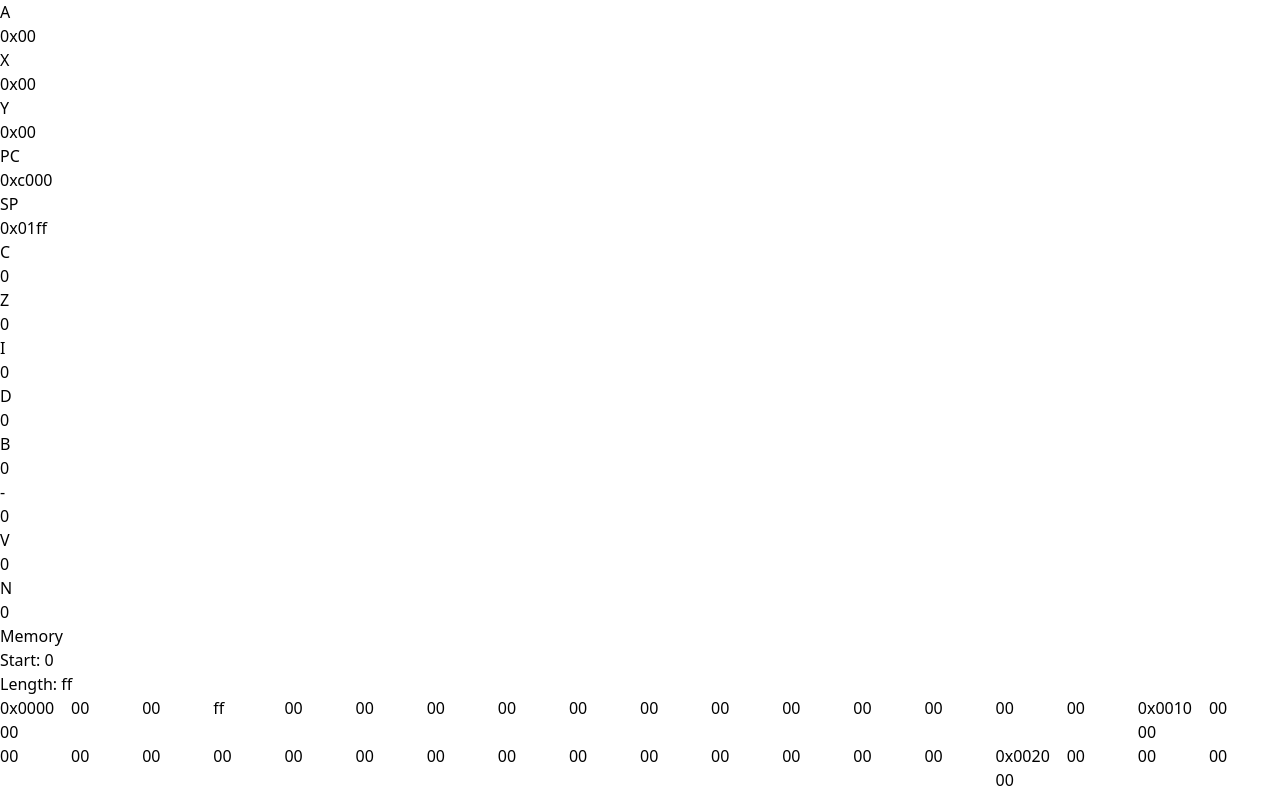
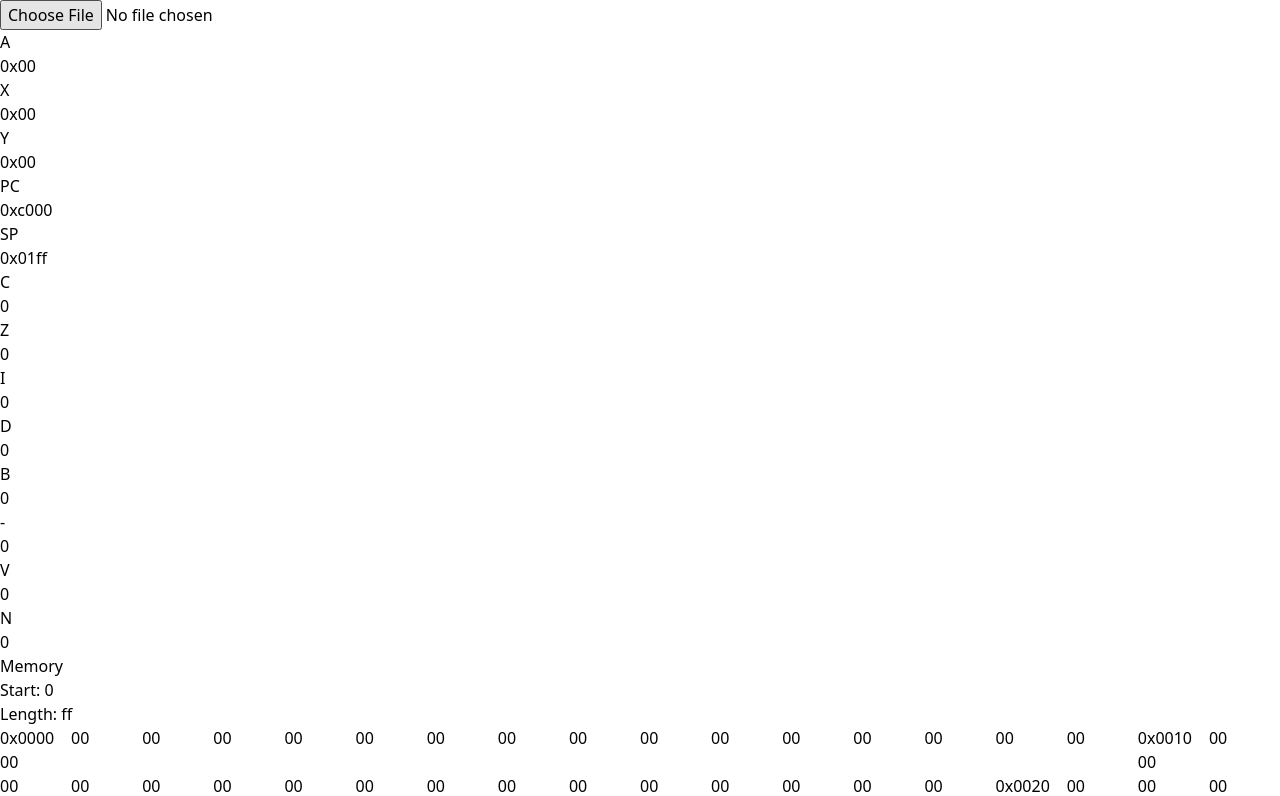
Before and after one commit to pedrohspires/PHantonNES, a React (Vite) app: page / in a window 1280 px wide. Shown: the top 796 px of the page. Built offline with nearby package versions, Linux system fonts and the light colour scheme.

Commit message:
Lendo e gravando a PGR-ROM

```diff
--- a/src/Emulator.tsx
+++ b/src/Emulator.tsx
@@ -1,71 +1,92 @@
-import { useEffect, useState } from "react";
+import { useEffect } from "react";
 import Debug from "./components/Debug";
 import { CpuContextProvider } from "./context/cpuContext";
-import { cpuType } from "./types/cpu.d";
+import useCpu from "./hooks/useCpu";
 
 function Emulador() {
-    const [cpu, setCpu] = useState<cpuType | null>({
-        memory: new Array(0xffff).fill(0),
-        a: 0,
-        x: 0,
-        y: 0,
-        pc: 0xc000,
-        sp: 0x01ff,
-        clock: 0,
-        p: "00000000" //CZIDB-VN
-    });
+    const [cpu, init] = useCpu();
     // const [opCode, setOpCode] = useState<number>(0x00);
 
-    useEffect(() => loop(), []);
+    useEffect(() => {
 
-    const loop = () => {
-        // while (true) {
-        //     setOpCode(cpu?.memory[cpu.pc] || -1);
+    }, []);
 
-        //     if (opCode == -1)
-        //         break;
+    // const loop = () => {
+    //     // while (true) {
+    //     //     setOpCode(cpu?.memory[cpu.pc] || -1);
 
-        //     execInstruction();
-        // }
-        execInstruction();
-    }
+    //     //     if (opCode == -1)
+    //     //         break;
 
-    const execInstruction = () => {
-        if (cpu) {
-            let cpuTemp = cpu;
-            cpuTemp.memory[0x0003] = 0xff;
-            setCpu({ ...cpuTemp })
-        }
+    //     //     execInstruction();
+    //     // }
+    //     execInstruction();
+    // }
 
-        updateMemoryMirrors(0x0003);
-    }
+    // const getInicialStateCpu = (): cpuType | undefined => {
+    //     if (cpu) {
+    //         setMemory(0x0003, 0xff);
+    //     }
+    // }
 
-    const updateMemoryMirrors = (addr: number) => {
-        let cpuTemp = cpu;
+    // const execInstruction = () => {
+    //     const inicialStateCpu = getInicialStateCpu();
+    //     if (inicialStateCpu)
+    //         setCpu({ ...inicialStateCpu })
+    // }
 
-        if (cpuTemp) {
-            if (addr < 0x0800) {
-                while (addr < 0x2000) {
-                    cpuTemp.memory[addr + 0x0800] = cpuTemp?.memory[addr];
-                    addr += 0x0800;
+    // const setMemory = (addr: number, value: number) => {
+    //     let cpuTemp = cpu;
+    //     if (cpuTemp) {
+    //         cpuTemp.memory[addr] = value;
+    //         updateMemoryMirrors(addr);
+    //     }
+    // }
+
+    // const updateMemoryMirrors = (addr: number) => {
+    //     let cpuTemp = cpu;
+
+    //     if (cpuTemp) {
+    //         if (addr < 0x0800) {
+    //             while (addr < 0x2000) {
+    //                 cpuTemp.memory[addr + 0x0800] = cpuTemp?.memory[addr];
+    //                 addr += 0x0800;
+    //             }
+    //             setCpu({ ...cpuTemp });
+    //             return;
+    //         }
+
+    //         if (addr >= 0x2000 && addr <= 0x2007) {
+    //             while (addr < 0x4000) {
+    //                 cpuTemp.memory[addr + 0x8] = cpuTemp?.memory[addr];
+    //                 addr += 0x8;
+    //             }
+    //             setCpu({ ...cpuTemp });
+    //             return;
+    //         }
+    //     }
+    // }
+
+    const handleRomSelect = (event: React.ChangeEvent<HTMLInputElement>) => {
+        event.preventDefault();
+        if (event.target.files && event.target.files[0]) {
+            const reader = new FileReader();
+
+            reader.onload = event => {
+                if (event.target?.result) {
+                    const rom = new Uint8Array(event.target?.result as ArrayBuffer);
+                    init(rom);
                 }
-                setCpu({ ...cpuTemp });
-                return;
             }
 
-            if (addr >= 0x2000 && addr <= 0x2007) {
-                while (addr < 0x4000) {
-                    cpuTemp.memory[addr + 0x8] = cpuTemp?.memory[addr];
-                    addr += 0x8;
-                }
-                setCpu({ ...cpuTemp });
-                return;
-            }
+            reader.readAsArrayBuffer(event.target.files[0]);
         }
     }
 
     return (
         <CpuContextProvider value={cpu}>
+            <input type="file" onChange={handleRomSelect} accept=".nes" />
+
             <div className="w-full h-full bg-sky-900 absolute flex justify-center items-center">
                 <Debug />
             </div>
--- /dev/null
+++ b/src/hooks/useCpu.ts
@@ -0,0 +1,42 @@
+import { useEffect, useState } from "react";
+import { cpuType } from "../types/cpu.d";
+
+type Return = [
+    cpu: cpuType,
+    init: (rom: Uint8Array) => void
+]
+
+const useCpu = (): Return => {
+    const [cpu, setCpu] = useState<cpuType>({
+        memory: new Array(0xffff).fill(0),
+        a: 0,
+        x: 0,
+        y: 0,
+        pc: 0xc000,
+        sp: 0x01ff,
+        clock: 0,
+        p: "00000000" //CZIDB-VN
+    });
+
+    useEffect(() => {
+
+    }, []);
+
+    const init = (rom: Uint8Array) => {
+        if (rom[0] == 78 && rom[1] == 69 && rom[2] == 83) {
+            const part1 = cpu.memory.slice(0, 0x8000);
+            const part2 = cpu.memory.slice(0x8000, rom.length);
+
+            const memory = [...part1, ...rom, ...part2];
+
+            setCpu({
+                ...cpu,
+                memory
+            })
+        }
+    }
+
+    return [cpu, init];
+}
+
+export default useCpu;
```
